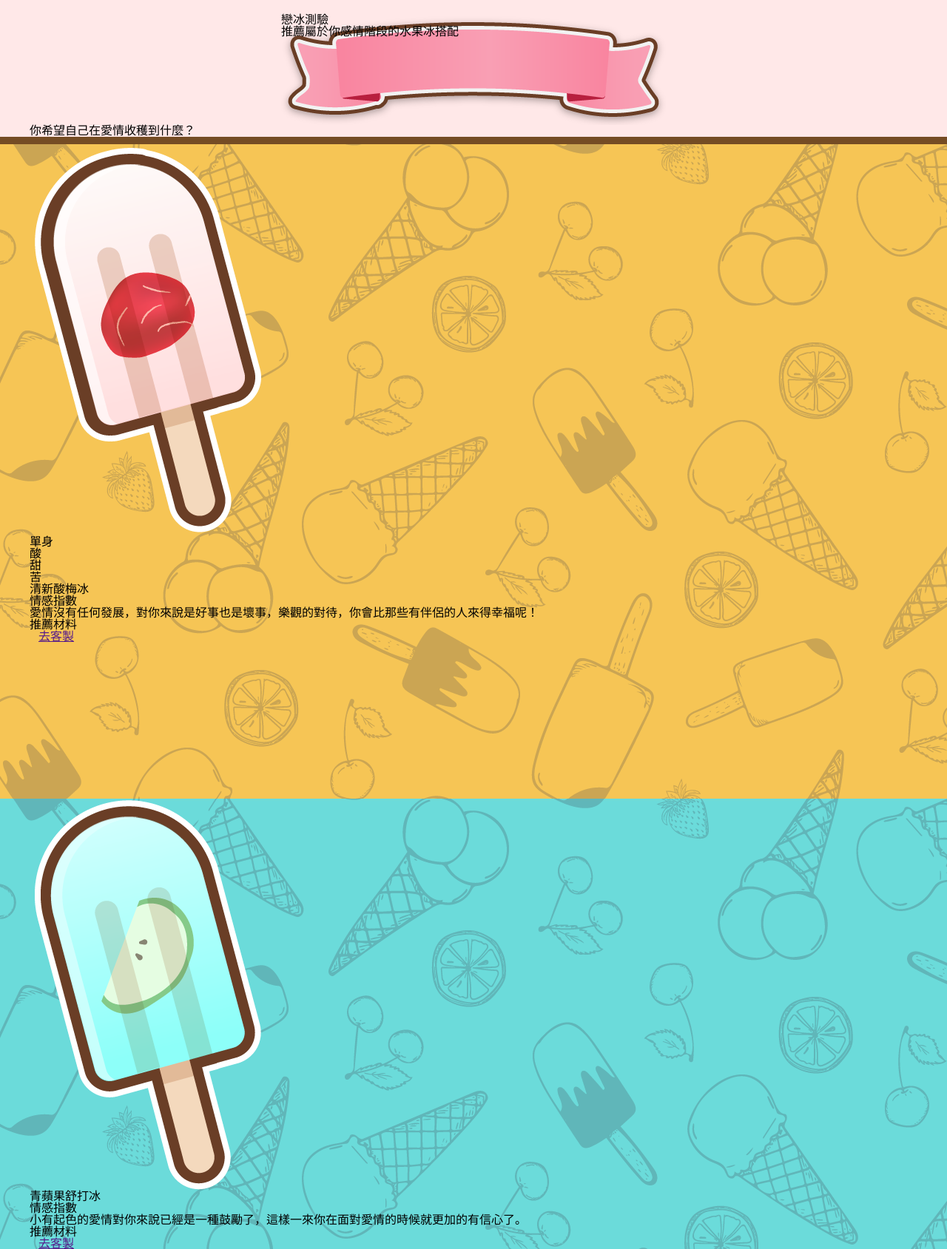
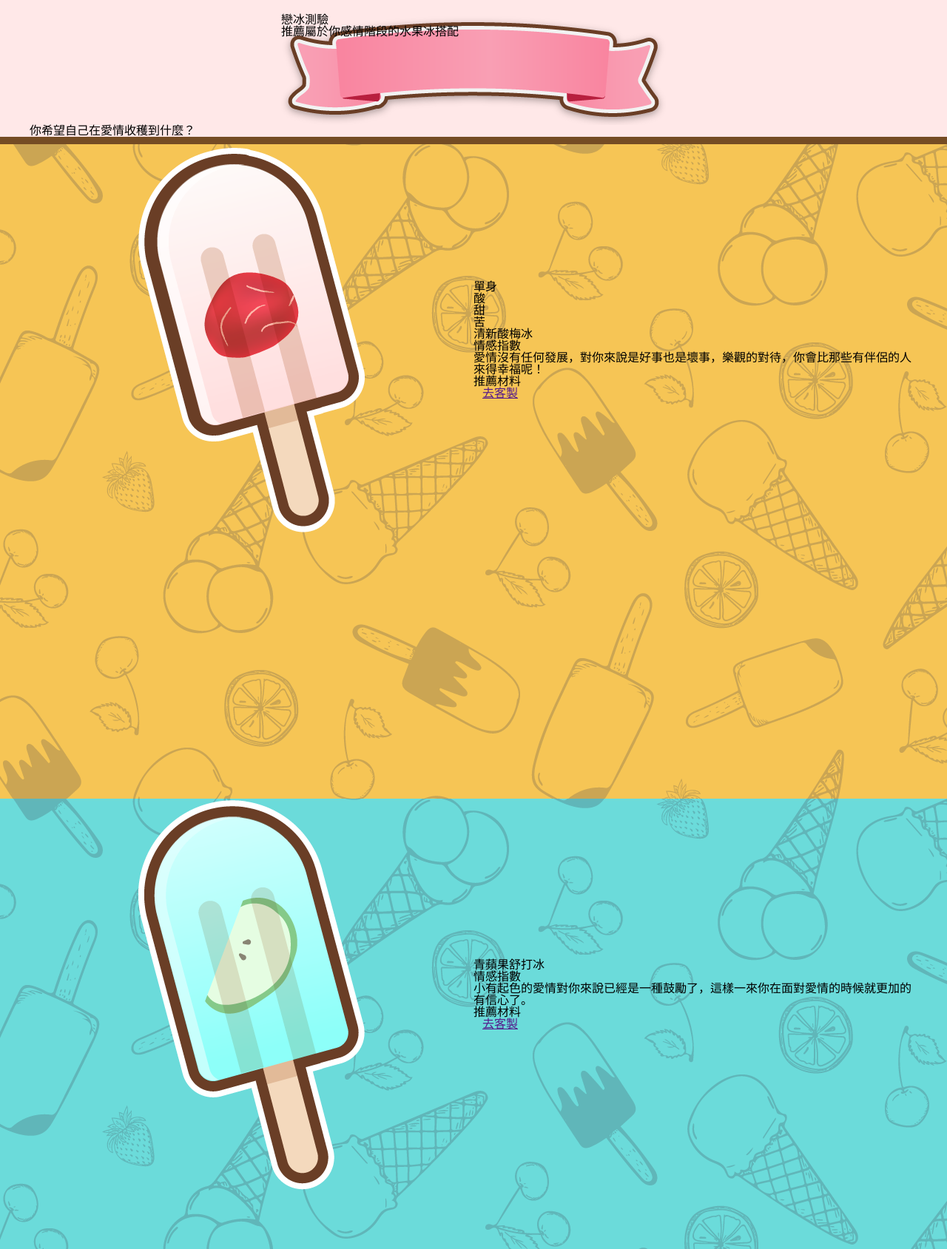
Before and after one commit to connectshark/Love-Fruit, a PHP site: page /qa.html in a window 1280 px wide. Shown: the part 281-1970 px from the top of the page at 74% size. Run offline with PHP 8.4, Linux system fonts and the light colour scheme; style sheets or scripts are compiled from the project's sources; some web fonts are replaced.

Commit message:
no message

```diff
--- a/css/qa.css
+++ b/css/qa.css
@@ -18,6 +18,13 @@
   width: 100%;
   height: 885px; }
 
+.stage .wrap {
+  display: flex;
+  align-items: center; }
+
+.popsicle {
+  text-align: center; }
+
 .stage.single {
   border-top: 10px solid #754c24;
   background: #f6c555 url(../img/qa/cover.png) top left; }
--- a/qa.html
+++ b/qa.html
@@ -10,6 +10,7 @@
 	<link rel="stylesheet" href="css/reset.css" />
 	<link rel="stylesheet" href="css/nav.css" />
 	<link rel="stylesheet" href="css/qa.css" />
+	<link rel="stylesheet" href="css/common.css">
 </head>
 
 <body class="page-qa">
@@ -113,8 +114,8 @@
 
 	<section class="stage single">
 		<div class="wrap">
-			<div class="popsicle"><img src="img/qa/popsicle01.png" alt=""></div>
-			<div class="content">
+			<div class="popsicle col-12 col-md-6"><img src="img/qa/popsicle01.png" alt=""></div>
+			<div class="content col-12 col-md-6">
 				<div>
 					<p>單身</p>
 					<div>
@@ -141,8 +142,8 @@
 
 	<section class="stage firstlove">
 		<div class="wrap">
-			<div class="popsicle"><img src="img/qa/popsicle02.png" alt=""></div>
-			<div class="content">
+			<div class="popsicle col-12 col-md-6"><img src="img/qa/popsicle02.png" alt=""></div>
+			<div class="content col-12 col-md-6">
 				<div></div>
 				<p>青蘋果舒打冰</p>
 				<div>
@@ -162,8 +163,8 @@
 
 	<section class="stage infatuation">
 		<div class="wrap">
-			<div class="popsicle"><img src="img/qa/popsicle03.png" alt=""></div>
-			<div class="content">
+			<div class="popsicle col-12 col-md-6"><img src="img/qa/popsicle03.png" alt=""></div>
+			<div class="content col-12 col-md-6">
 				<div></div>
 				<p>蜂蜜草莓冰</p>
 				<div>
--- a/sass/qa.scss
+++ b/sass/qa.scss
@@ -23,6 +23,19 @@
     height: 885px;
 }
 
+.stage .wrap{
+    display: flex;
+    align-items: center;
+}
+
+.popsicle{
+    text-align: center;
+}
+
+.stage .content{
+
+}
+
 .stage.single{
     border-top: 10px solid #754c24;
     background: #f6c555 url(../img/qa/cover.png) top left;
```
